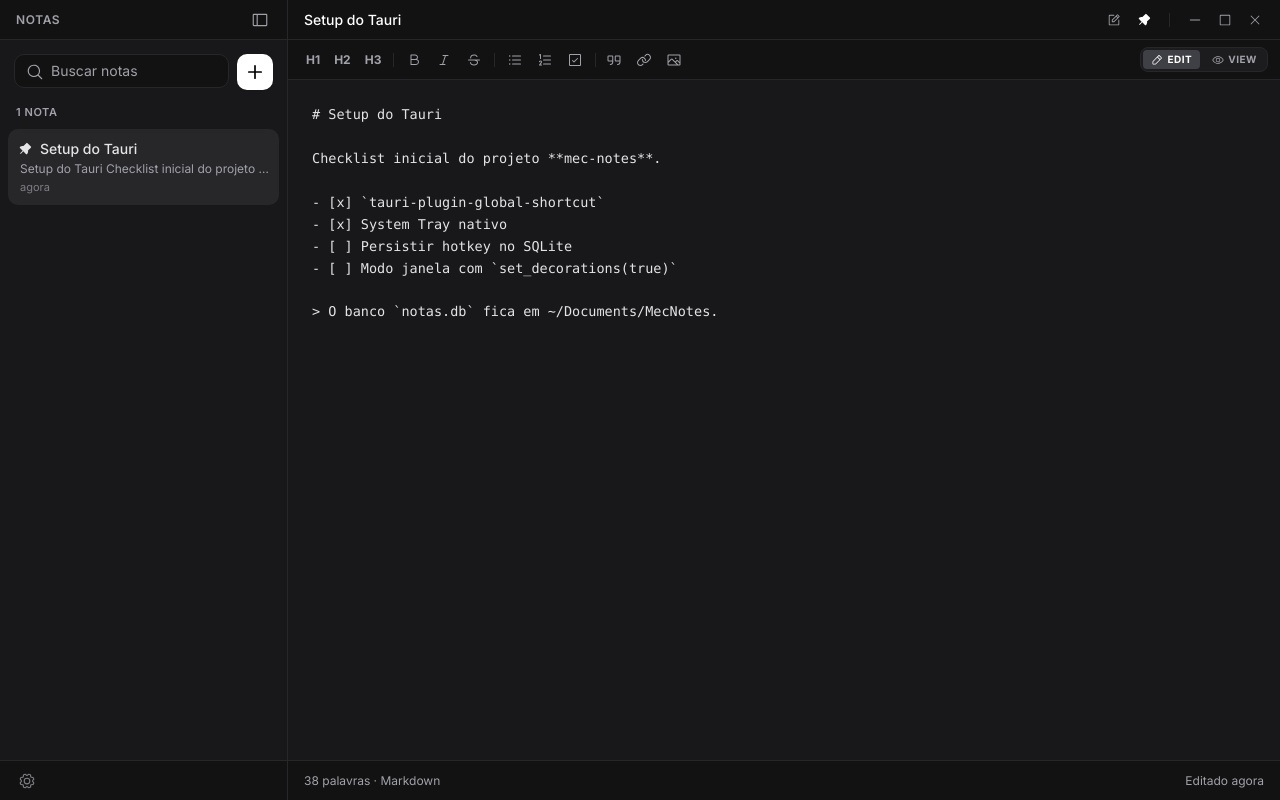
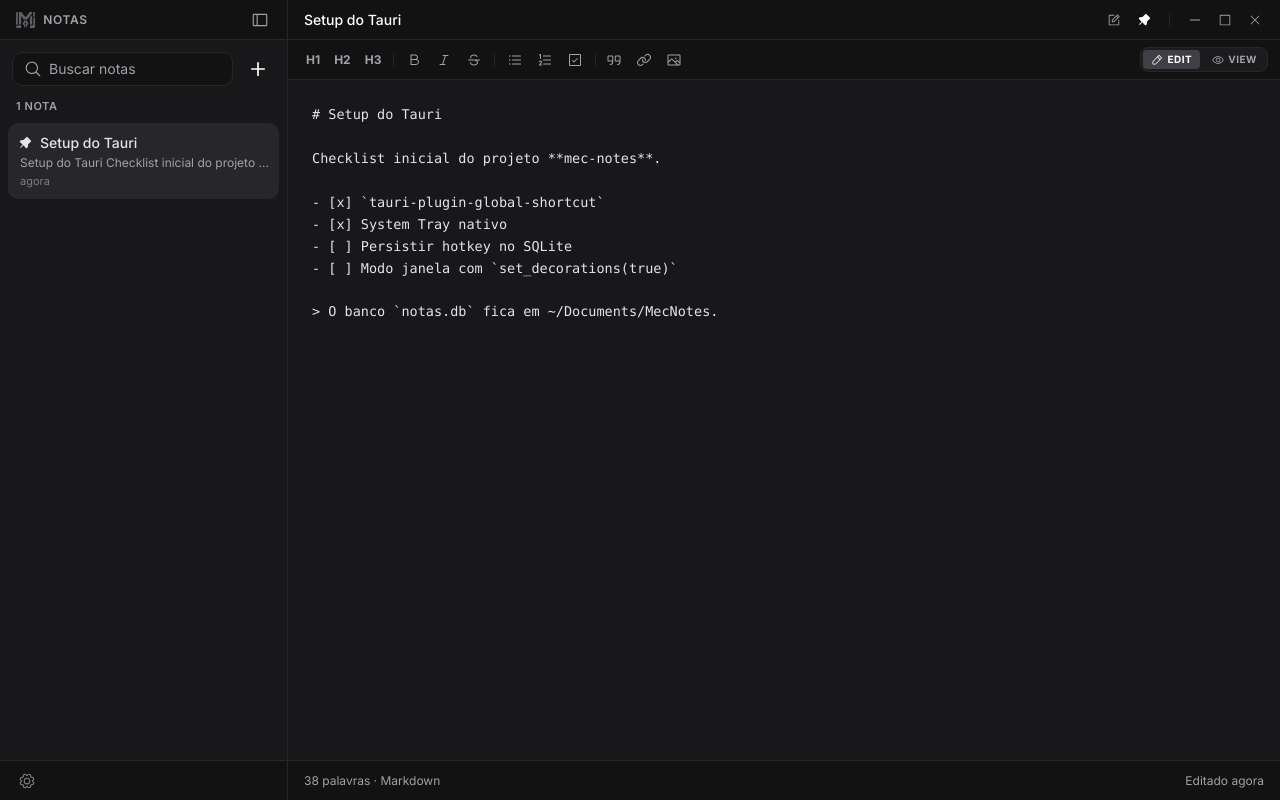
Before and after one commit to devcarloshenrique/mec-notes, a React (Vite) app: page / in a window 1280 px wide. Built offline with nearby package versions, Linux system fonts and the light colour scheme.

Commit message:
feat(sidebar): update add note button to white plus icon and restore logo

```diff
--- a/src/components/NotesSidebar.tsx
+++ b/src/components/NotesSidebar.tsx
@@ -142,6 +142,12 @@
         className="h-10 border-b border-app-border flex items-center justify-between px-3 shrink-0 select-none bg-app-dark cursor-move"
       >
         <div className="flex items-center gap-2 pointer-events-none pl-1" data-tauri-drag-region>
+          <img
+            src="/logo_native.png"
+            alt="MEC Notes Logo"
+            className="h-4 w-auto select-none opacity-90 pointer-events-none"
+            draggable={false}
+          />
           <span className="font-semibold text-xs tracking-wider text-app-muted uppercase">Notas</span>
         </div>
         <div className="flex items-center gap-1 text-app-icon text-sm cursor-default">
@@ -158,7 +164,7 @@
       </div>
 
       {/* Busca e Botão Criar Nova Nota */}
-      <div className="p-3.5 flex gap-2">
+      <div className="p-3 flex items-center gap-2">
         <div className="relative flex-1">
           <MagnifyingGlass className="absolute left-3 top-1/2 -translate-y-1/2 text-app-muted text-lg pointer-events-none" />
           <input
@@ -173,7 +179,7 @@
           onClick={onCreate}
           aria-label="Nova Nota"
           title="Nova Nota (Ctrl+N)"
-          className="bg-white text-black rounded-lg w-9 h-9 flex items-center justify-center hover:bg-zinc-200 transition-colors shrink-0 shadow-sm"
+          className="text-white hover:text-white/80 hover:bg-white/10 rounded-lg p-2 transition-colors shrink-0 flex items-center justify-center cursor-pointer"
         >
           <Plus className="text-lg font-bold" weight="bold" />
         </button>
```
